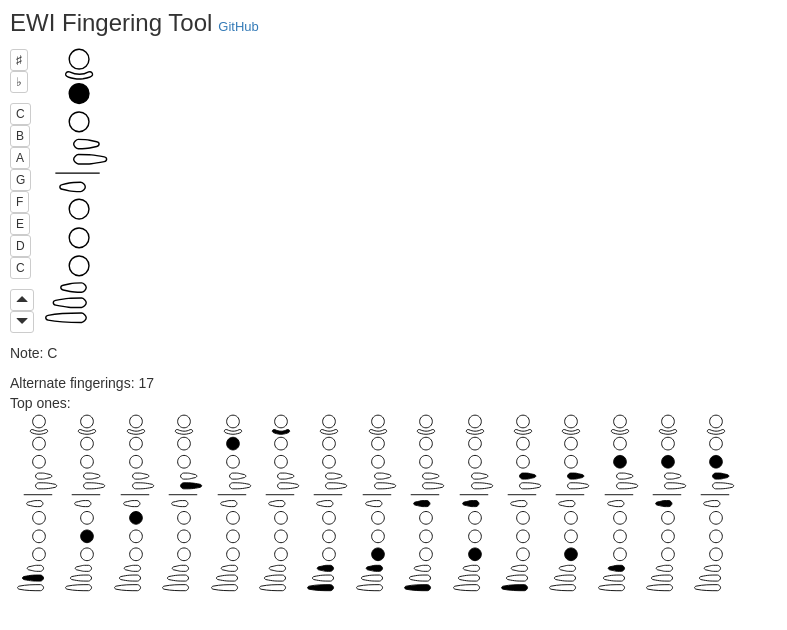
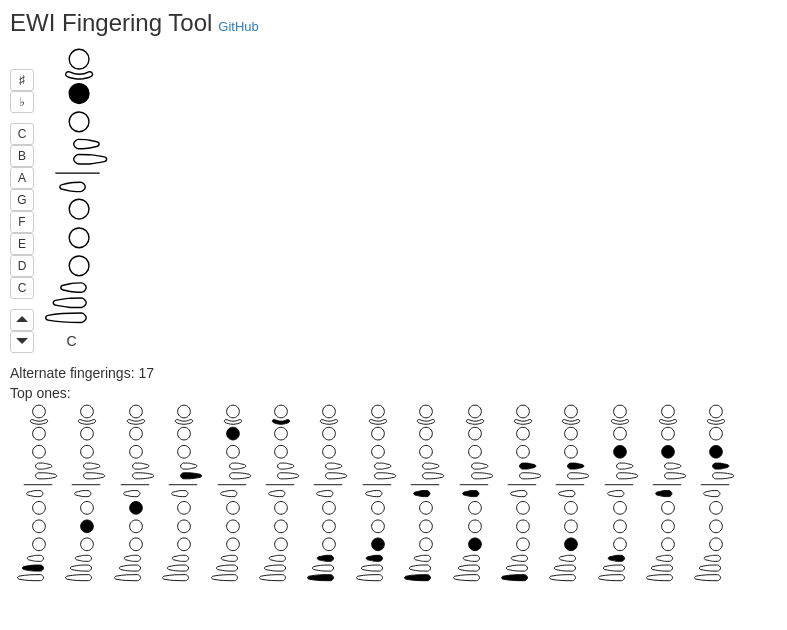
Before and after one commit to bwasty/ewi, a React (Create React App) app: page / in a window 1280 px wide. Shown: the top 630 px of the page, without its empty margins (0-787 px from the left). Built offline with nearby package versions, Linux system fonts and the light colour scheme.

Commit message:
extract button bar component, move note display to chart

```diff
--- a/src/App.css
+++ b/src/App.css
@@ -8,6 +8,7 @@
   display: inline-block;
 }
 
-.note-buttons Button {
+.note-buttons button {
   display: block;
+  width: 24px;
 }
--- a/src/App.js
+++ b/src/App.js
@@ -8,7 +8,7 @@ import FingeringChart from './FingeringChart'
 
 const DEFAULT_BITMASK = 0b0010000000000
 
-class App extends Component {
+export default class App extends Component {
   constructor() {
     super()
     this.state = {
@@ -29,31 +29,15 @@ class App extends Component {
         <h3>EWI Fingering Tool</h3>
         <a href="https://github.com/bwasty/ewi" style={{ fontSize: 'small'}}>GitHub</a>
         <br />
-        <div className="note-buttons">
-          <Button bsSize="xsmall">{SHARP}</Button>
-          <Button bsSize="xsmall">{FLAT}</Button>
-          <p />
-          <Button bsSize="xsmall">C</Button>
-          <Button bsSize="xsmall">B</Button>
-          <Button bsSize="xsmall">A</Button>
-          <Button bsSize="xsmall">G</Button>
-          <Button bsSize="xsmall">F</Button>
-          <Button bsSize="xsmall">E</Button>
-          <Button bsSize="xsmall">D</Button>
-          <Button bsSize="xsmall">C</Button>
-          <p />
-          <OverlayTrigger placement="right" delay={500} overlay={ <Tooltip id="tooltip">Octave up</Tooltip> }>
-            <Button bsSize="xsmall"><Glyphicon glyph="triangle-top" /></Button>
-          </OverlayTrigger>
-          <OverlayTrigger placement="right" delay={500} overlay={ <Tooltip id="tooltip">Octave down</Tooltip> }>
-            <Button bsSize="xsmall"><Glyphicon glyph="triangle-bottom" /></Button>
-          </OverlayTrigger>
+        <ButtonBar />
+        <div style={{height: '280px', display: 'inline-block'}}>
+          <FingeringChart
+            height="280px"
+            fingering={fingering}
+            handleKeyClick={this.handleKeyClick}
+            showNote={true}
+          />
         </div>
-        <div style={{height: '280px', display: 'inline-block'}}>
-          <FingeringChart fingering={fingering} handleKeyClick={this.handleKeyClick} />
-        </div>
-        <p />
-        Note: {fingering.note}
         <p />
         Alternate fingerings: { this.fingeringsByPitch[fingering.pitch].length - 1 } <br />
         Top ones: <br />
@@ -61,7 +45,12 @@ class App extends Component {
           this.fingeringsByPitch[fingering.pitch].slice(0, 15).map(ewi => {
             return (
               <div key={ewi.id} className="alternate-fingering">
-                <FingeringChart fingering={ewi} readonly={true} />
+                <FingeringChart
+                  height="180px"
+                  fingering={ewi}
+                  readonly={true}
+                  showNote={false}
+                />
               </div>
             )
           })
@@ -73,4 +62,27 @@ class App extends Component {
   }
 }
 
-export default App
+function ButtonBar(props) {
+  return (
+    <div className="note-buttons">
+      <Button bsSize="xsmall">{SHARP}</Button>
+      <Button bsSize="xsmall">{FLAT}</Button>
+      <p />
+      <Button bsSize="xsmall">C</Button>
+      <Button bsSize="xsmall">B</Button>
+      <Button bsSize="xsmall">A</Button>
+      <Button bsSize="xsmall">G</Button>
+      <Button bsSize="xsmall">F</Button>
+      <Button bsSize="xsmall">E</Button>
+      <Button bsSize="xsmall">D</Button>
+      <Button bsSize="xsmall">C</Button>
+      <p />
+      <OverlayTrigger placement="right" delay={500} overlay={ <Tooltip id="tooltip">Octave up</Tooltip> }>
+        <Button bsSize="xsmall"><Glyphicon glyph="triangle-top" /></Button>
+      </OverlayTrigger>
+      <OverlayTrigger placement="right" delay={500} overlay={ <Tooltip id="tooltip">Octave down</Tooltip> }>
+        <Button bsSize="xsmall"><Glyphicon glyph="triangle-bottom" /></Button>
+      </OverlayTrigger>
+    </div>
+  )
+}
--- a/src/FingeringChart.js
+++ b/src/FingeringChart.js
@@ -3,6 +3,7 @@ import React, { Component } from 'react';
 export default class FingeringChart extends Component {
   render() {
     return (
+      <div style={{height: this.props.height}}>
         <svg
           height="100%"
           viewBox="0 0 160 595"
@@ -15,6 +16,10 @@ export default class FingeringChart extends Component {
             <OctaveRollers visible={false}/>
           </g>
         </svg>
+        { this.props.showNote &&
+          <div style={{ textAlign: 'center'}}>{this.props.fingering.note}</div>
+        }
+      </div>
     )
   }
 }
--- a/src/index.css
+++ b/src/index.css
@@ -24,6 +24,5 @@ svg:not(.readonly) path:hover:not(.closed) {
 }
 
 .alternate-fingering {
-  height: 180px;
   display: inline-block;
 }
```
Lines whose indentation alone changed are shown as unchanged.
